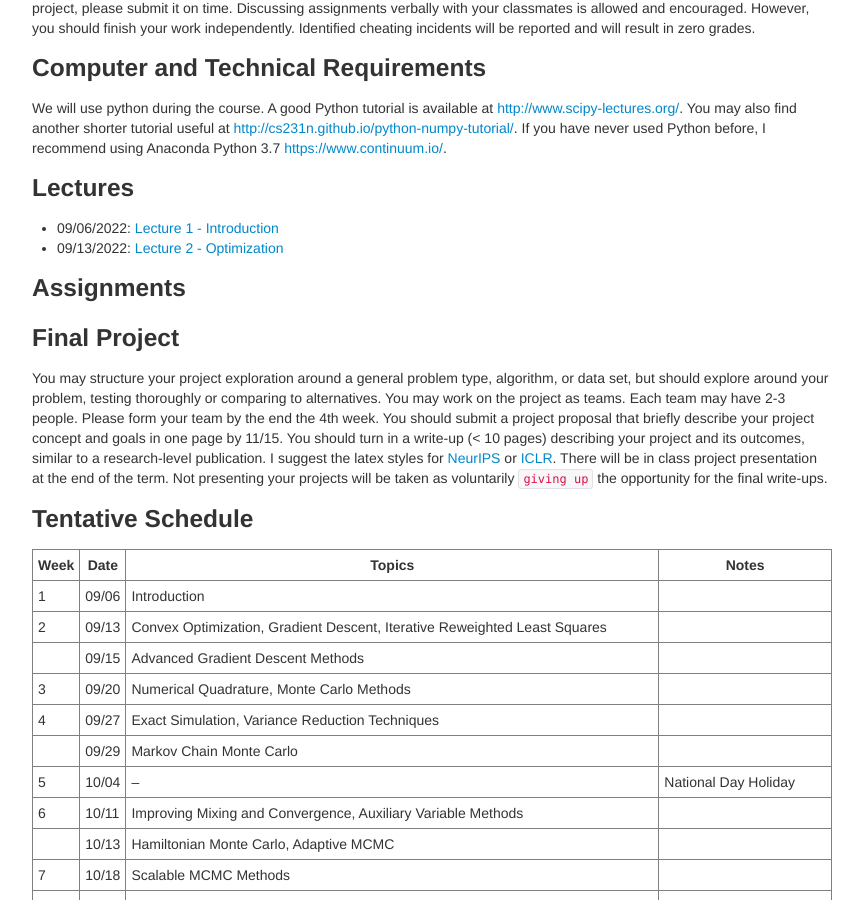
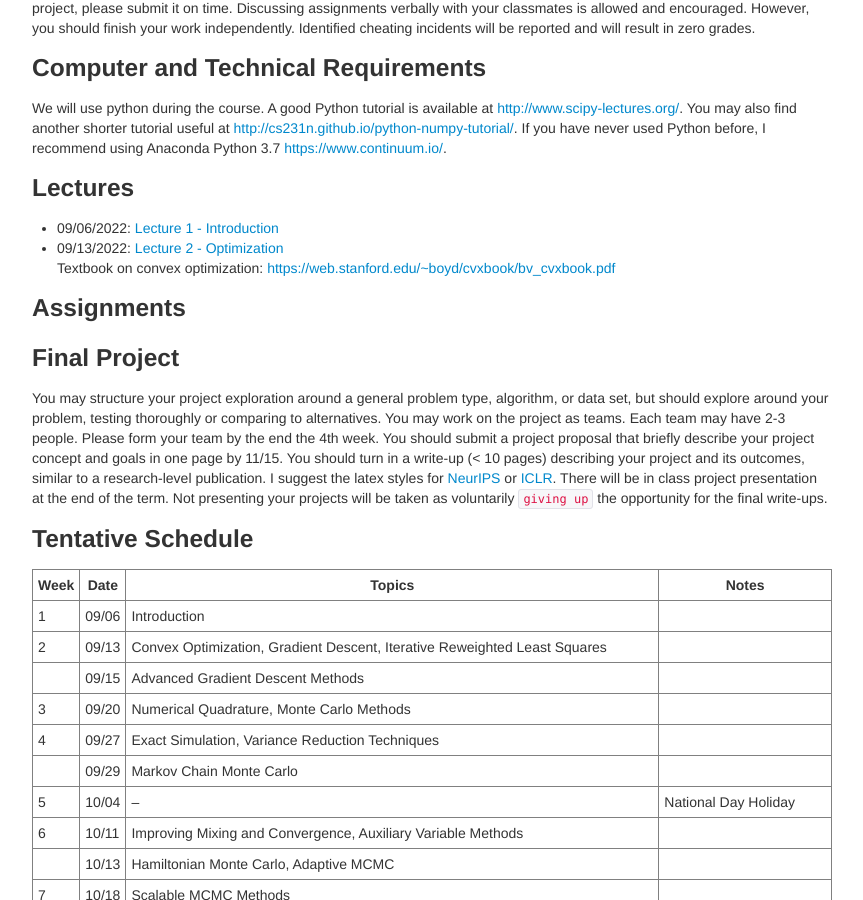
Before and after one commit to zcrabbit/zcrabbit.github.io, a Jekyll site: the page built from courses/smcm-f22.md, in a window 1280 px wide and 900 px high, scrolled down 925 px. Shown: the whole window, without its empty margins (208-1071 px from the left). Built offline with Jekyll 4.4.1, drawn with Linux system fonts in a browser that asks for light colours.

Commit message:
add convex optimization textbook link

```diff
--- a/courses/smcm-f22.md
+++ b/courses/smcm-f22.md
@@ -39,7 +39,7 @@ We will use python during the course. A good Python tutorial is available at <ht
 ### Lectures
 - 09/06/2022: [Lecture 1 - Introduction]({{sites.baseurl}}/static/slides/smcm_fall22/lec01.pdf)
 - 09/13/2022: [Lecture 2 - Optimization]({{sites.baseurl}}/static/slides/smcm_fall22/lec02.pdf)
-
+  Textbook on convex optimization: <https://web.stanford.edu/~boyd/cvxbook/bv_cvxbook.pdf>
 
 ### Assignments
 
```
Also changed, not shown: 1 other file.
